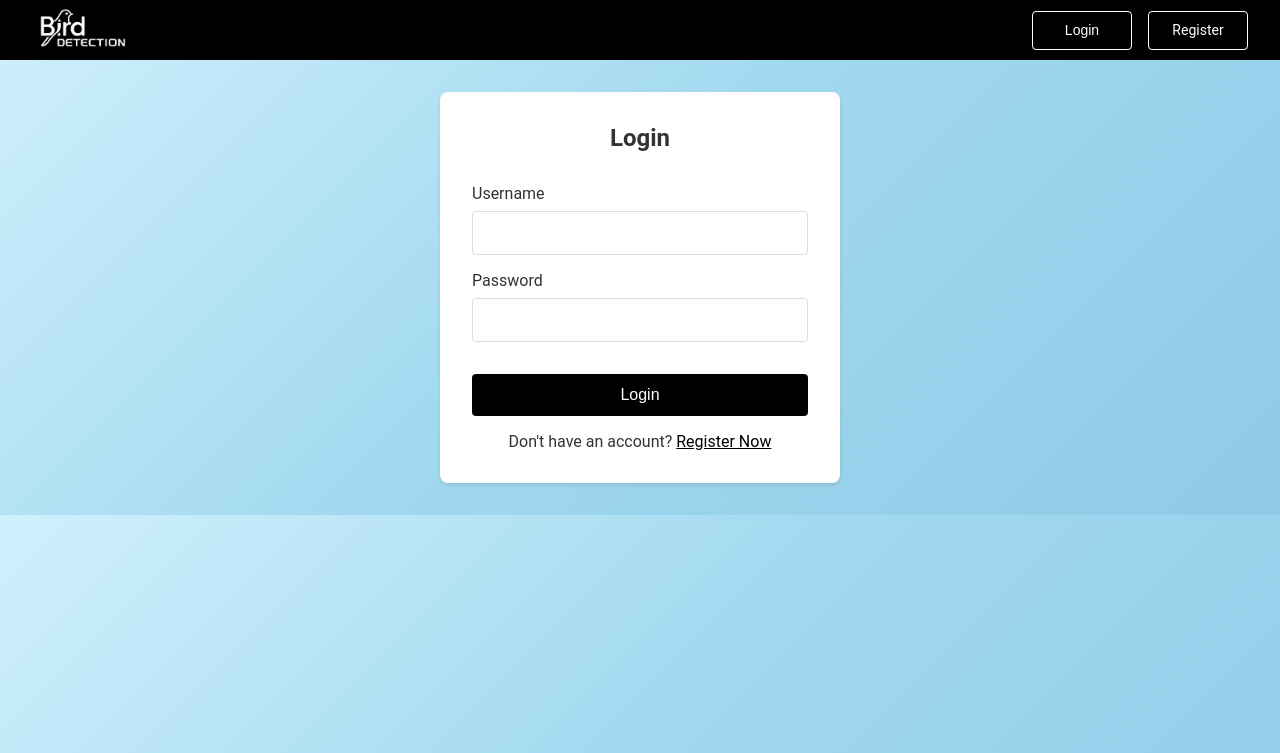
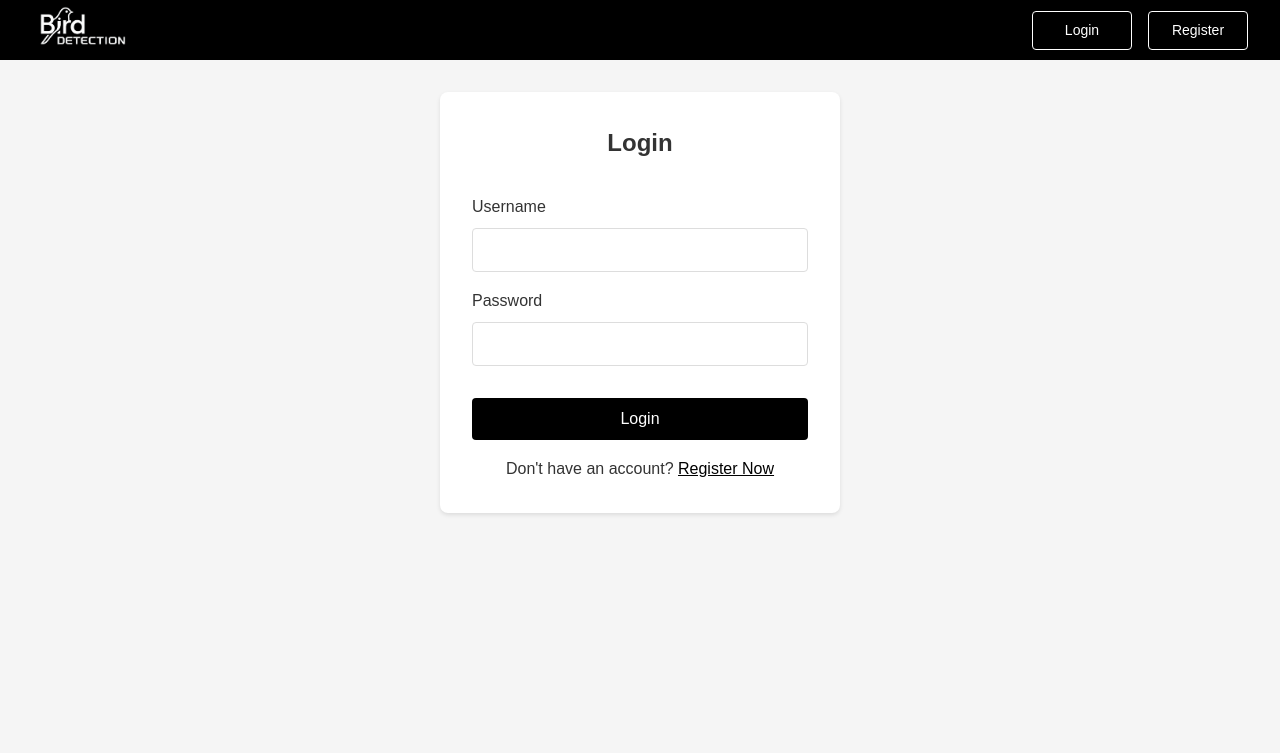
Before and after one commit to Nauxuswatchout/5225_assignment, a Flask app: page /login in a window 1280 px wide. Shown: the top 753 px of the page. Run offline with Flask 3, Linux system fonts and the light colour scheme; some libraries are stand-ins or nearby versions.

Commit message:
Update base.html

```diff
--- a/templates/base.html
+++ b/templates/base.html
@@ -12,13 +12,12 @@
             box-sizing: border-box;
         }
 
-    body {
-    background: linear-gradient(135deg, #d0f0fd 0%, #a0d8ef 50%, #8ecae6 100%);
-    font-family: 'Roboto', sans-serif;
-    margin: 0;
-    padding: 0;
-    color: #333;
-}
+        body {
+            font-family: 'Arial', sans-serif;
+            line-height: 1.6;
+            background-color: #f5f5f5;
+            color: #333;
+        }
 
         /* Navigation bar style */
         .navbar {
@@ -113,7 +112,7 @@
             color: #000;
         }
 
-        /* Modal box style */
+        /* Status box style*/
         .modal-overlay {
             display: none;
             position: fixed;
@@ -257,7 +256,7 @@
             background-color: #333;
         }
 
-        /* Flash message style */
+        /* 闪现消息样式 */
         .flash-messages {
             list-style: none;
             margin: 1rem 0;
@@ -271,7 +270,7 @@
             margin-bottom: 0.5rem;
         }
 
-        /* Loading Animation */
+        /* 加载动画 */
         .loading {
             display: none;
             position: absolute;
@@ -317,7 +316,7 @@
         </div>
     </nav>
 
-    <!-- Login modal box -->
+    <!-- 登录模态框 -->
     <div id="loginModal" class="modal-overlay">
         <div class="modal">
             <button class="modal-close" onclick="hideLoginModal()">&times;</button>
@@ -396,12 +395,12 @@
                 const data = await response.json();
 
                 if (data.status === 'success') {
-                    // Storing Tokens
+                    // 存储令牌
                     localStorage.setItem('access_token', data.tokens.access_token);
                     localStorage.setItem('id_token', data.tokens.id_token);
                     localStorage.setItem('refresh_token', data.tokens.refresh_token);
 
-                    // Refresh the page
+                    // 刷新页面
                     window.location.reload();
                 } else {
                     alert(data.message);
```
